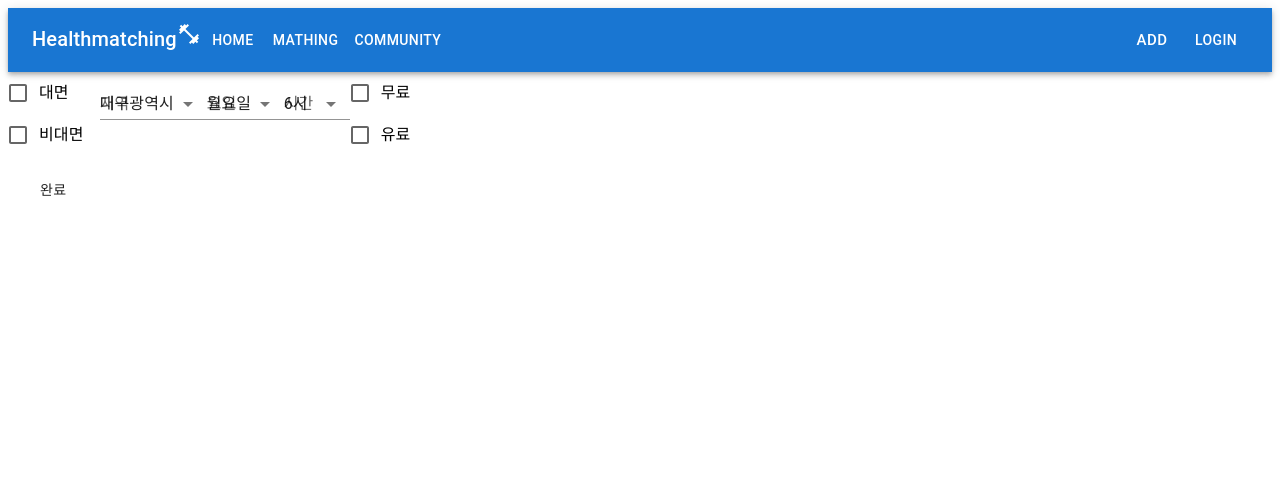
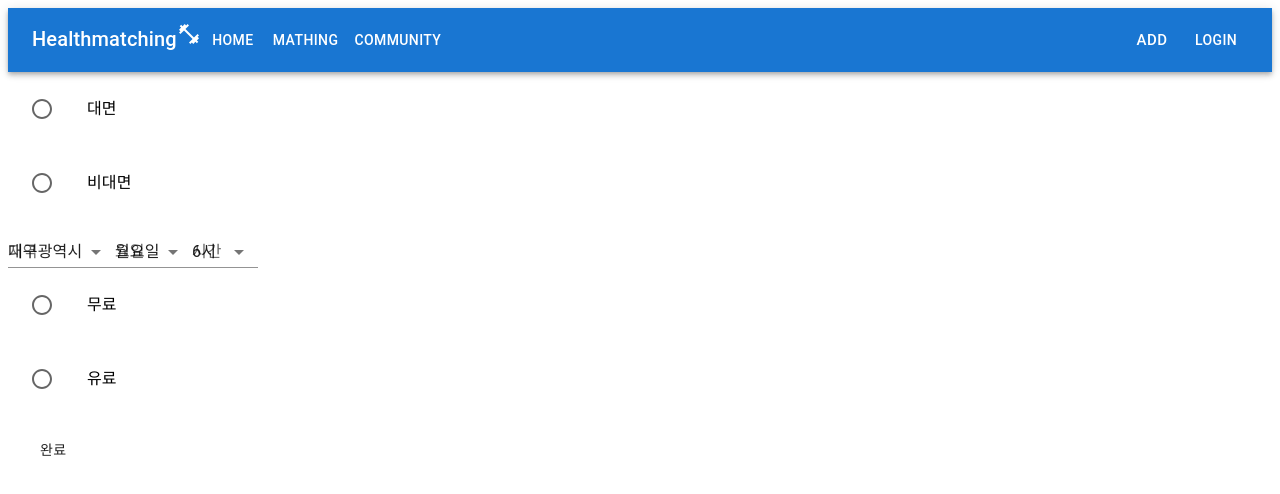
Before and after one commit to seo-jiwon/React-Web-Health-Match, a React (Create React App) app: page /matching in a window 1280 px wide. Shown: the top 494 px of the page. Built offline with nearby package versions, Linux system fonts and the light colour scheme.

Commit message:
대면 무료 여부 DB 전달

```diff
--- a/src/pages/Matching.js
+++ b/src/pages/Matching.js
@@ -13,8 +13,12 @@ import { makeStyles } from '@material-ui/core/styles';
 import { useNavigate } from 'react-router-dom';
 import axios from 'axios';
 
+import RadioGroup from '@mui/material/RadioGroup';
+import { Radio } from '@mui/material';
+
+
 const AREA_SELECT = ['대구광역시', '경산시']
-const DAY_SELECT = ['월','화', '수', '목', '금', '토', '일']
+const DAY_SELECT = ['월', '화', '수', '목', '금', '토', '일']
 const TIME_SELECT = [6, 7, 8, 9, 10, 11, 12, 13]
 
 const useStyles = makeStyles((theme) => ({
@@ -32,9 +36,12 @@ const useStyles = makeStyles((theme) => ({
 export default function Matching() {
     const classes = useStyles();
 
+    const [ checkedFace, setCheckedFace ] = useState('');
     const [ searchArea, setSearchArea ] = useState('');
     const [ searchDay, setSearchDay ] = useState('');
     const [ searchTime, setSearchTime ] = useState('');
+    const [ checkedPay, setCheckedPay ] = useState('');
+
 
     const handleChange = (e, type) => {
     const value = e.target.value;
@@ -44,18 +51,29 @@ export default function Matching() {
         } else if (type === 'day') {
             setSearchDay(value);
             console.log('요일 선택 완료');
-        } else {
+        } else if (type === 'time') {
             setSearchTime(value);
             console.log('시간 선택 완료');
+        } else if (type === 'facetoface') {
+            setCheckedFace(value);
+            console.log('대면 선택 완료');
+        } else if (type === 'nonfacetoface') {
+            setCheckedFace(value);
+            console.log('비대면 선택 완료');
+        } else if (type === 'free') {
+            setCheckedPay(value);
+            console.log('무료 선택 완료');
+        } else if (type === 'nofree') {
+            setCheckedPay(value);
+            console.log('유료 선택 완료');
         }
+
     };
 
     const getData = useCallback(() => {
-        const date = `${searchArea} ${searchDay} ${searchTime}`
+        const date = `${checkedFace} ${searchArea} ${searchDay} ${searchTime} ${checkedPay}`
         console.log(date)
-      }, [searchArea, searchDay, searchTime])
-
-
+      }, [checkedFace, searchArea, searchDay, searchTime, checkedPay])
 
 
       const navigate = useNavigate();
@@ -64,11 +82,11 @@ export default function Matching() {
         e.preventDefault();
         const data = {
             user_id : "no",
-            face : "no",
+            face : e.target.face.value,
             area : e.target.area.value,
             day : e.target.day.value,
             time : e.target.time.value,
-            free : "no",
+            free : e.target.pay.value,
         }
 
         axios.post("http://localhost:5000/user_match/matching", data)
@@ -87,10 +105,38 @@ export default function Matching() {
         <div>
             <Navbar />
             <form onSubmit={matchSubmit}>
-            <FormGroup>
-                <FormControlLabel control={<Checkbox />} label="대면" />
-                <FormControlLabel control={<Checkbox />} label="비대면" />
-            </FormGroup>
+
+            <RadioGroup>
+                <FormControlLabel
+                    value="1"
+                    defaultValue={checkedFace}
+                    control={<Radio />}
+                    onChange={(e) => handleChange(e, 'facetoface')}
+                    id="facetoface"
+                    name="face"
+                    label="대면">
+                    {
+                        AREA_SELECT.map((facetoface, idx) => {
+                        return <option key={idx} value={facetoface}>{facetoface}</option>
+                    })
+                }
+                </FormControlLabel>
+                <FormControlLabel
+                    value="0"
+                    defaultValue={checkedFace}
+                    control={<Radio />}
+                    onChange={(e) => handleChange(e, 'nonfacetoface')}
+                    id="nonfacetoface"
+                    name="face"
+                    label="비대면">
+                    {
+                        AREA_SELECT.map((nonfacetoface, idx) => {
+                        return <option key={idx} value={nonfacetoface}>{nonfacetoface}</option>
+                    })
+                }
+                </FormControlLabel>
+            </RadioGroup>
+
             <FormControl className={classes.formControl}>
             <InputLabel variant="standard" htmlFor="uncontrolled-native">
                 지역
@@ -110,6 +156,7 @@ export default function Matching() {
                 }
             </NativeSelect>
             </FormControl>
+
             <FormControl className={classes.formControl}>
             <InputLabel variant="standard" htmlFor="uncontrolled-native">
                 요일
@@ -148,10 +195,36 @@ export default function Matching() {
                 }
             </NativeSelect>
             </FormControl>
-            <FormGroup>
-                <FormControlLabel control={<Checkbox />} label="무료"/>
-                <FormControlLabel control={<Checkbox />} label="유료" />
-            </FormGroup>
+            <RadioGroup>
+                <FormControlLabel
+                    value="0"
+                    defaultValue={checkedPay}
+                    control={<Radio />}
+                    onChange={(e) => handleChange(e, 'free')}
+                    id="free"
+                    name="pay"
+                    label="무료">
+                    {
+                        AREA_SELECT.map((free, idx) => {
+                        return <option key={idx} value={free}>{free}</option>
+                    })
+                }
+                </FormControlLabel>
+                <FormControlLabel
+                    value="1"
+                    defaultValue={checkedPay}
+                    control={<Radio />}
+                    onChange={(e) => handleChange(e, 'nofree')}
+                    id="noface"
+                    name="pay"
+                    label="유료">
+                    {
+                        AREA_SELECT.map((nofree, idx) => {
+                        return <option key={idx} value={nofree}>{nofree}</option>
+                    })
+                }
+                </FormControlLabel>
+            </RadioGroup>
             <Box>
                 <Button className={classes.tab} onClick={getData} type="submit">완료</Button>
             </Box>
```
Also changed, not shown: 1 other file (tests, documents, lock files or other folders).
